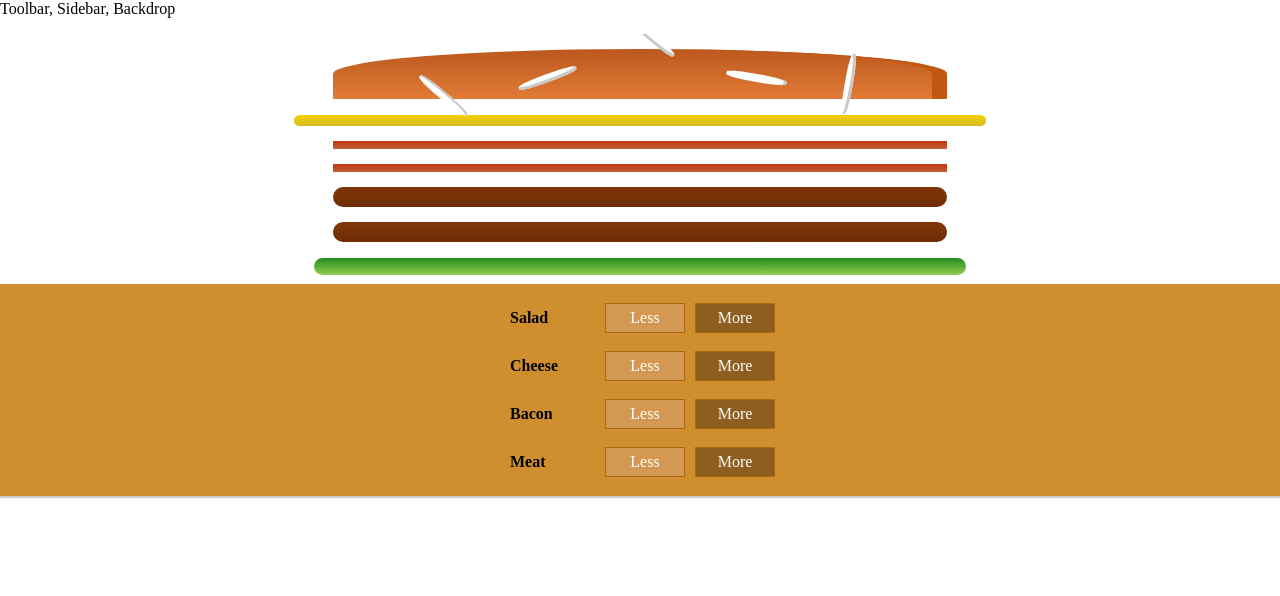
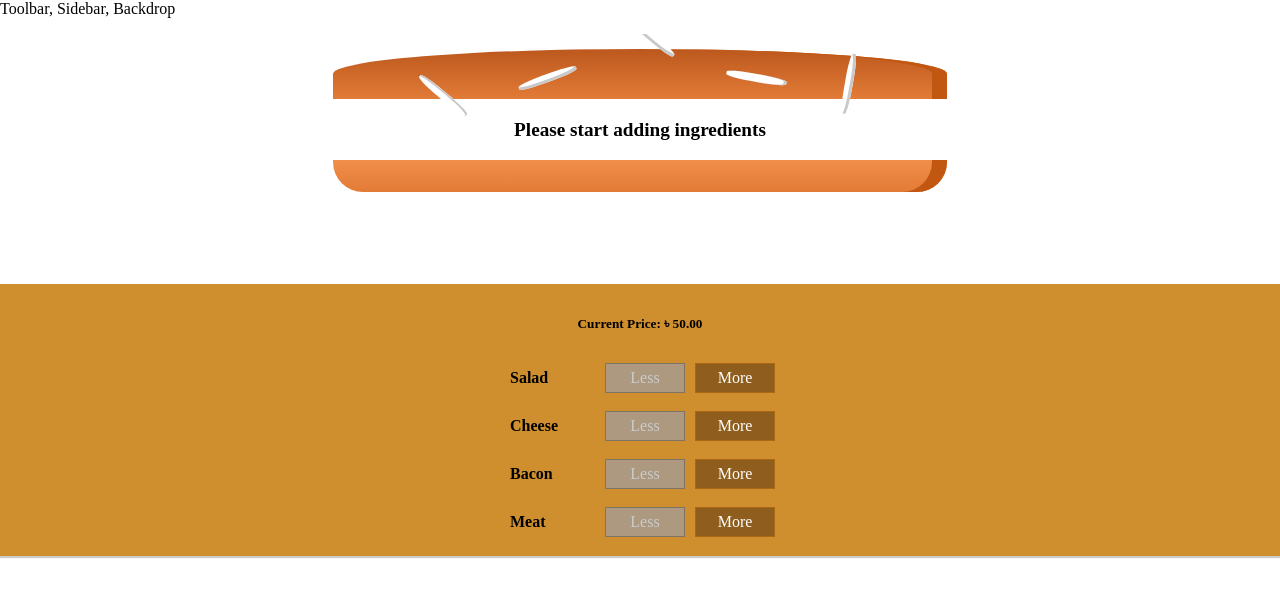
Before and after one commit to SoyketHM/BurgerApp, a React app: page / in a window 1280 px wide. Shown: the top 596 px of the page. Built offline with nearby package versions, Linux system fonts and the light colour scheme.

Commit message:
show price

```diff
--- a/src/components/Burger/BuildControls/BuildControls.js
+++ b/src/components/Burger/BuildControls/BuildControls.js
@@ -11,6 +11,7 @@ const controls = [
 
 const BuildControls = (props) => (
     <div className={classes.BuildControls}>
+        <h5>Current Price: &#2547;&nbsp;<strong>{props.price.toFixed(2)}</strong></h5>
         {controls.map(ctrl => (
             <BuildControl
             key={ctrl.label}
--- a/src/containers/BurgerBuilder/BurgerBuilder.js
+++ b/src/containers/BurgerBuilder/BurgerBuilder.js
@@ -12,10 +12,10 @@ const ingredientsPrice = {
 export default class BurgerBuilder extends Component {
     state = {
         ingredients: {
-            cheese: 1,
-            bacon: 2,
-            meat: 2,
-            salad: 1
+          salad: 0,
+          cheese: 0,
+          bacon: 0,
+          meat: 0
         },
         totalPrice: 50
     }
@@ -60,6 +60,7 @@ export default class BurgerBuilder extends Component {
           addIngredient={this.addIngredient}
           removeIngredient={this.removeIngredient}
           disableInfo={disableInfo}
+          price={this.state.totalPrice}
           />
       </Aux>
     )
```
